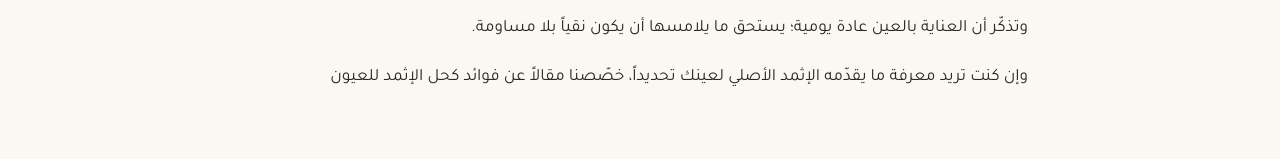
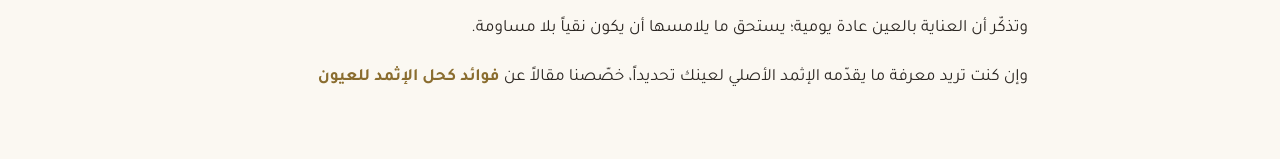
Before and after one commit to sulimn818/ithmid-almadinah, a plain HTML site: page blog/asli-vs-fake.html in a window 1280 px wide. Shown: the part 3491-3650 px from the top of the page. Drawn offline with Linux system fonts and the light colour scheme.

Commit message:
Update asli-vs-fake.html

```diff
--- a/blog/asli-vs-fake.html
+++ b/blog/asli-vs-fake.html
@@ -157,7 +157,7 @@ footer a{color:var(--gold)}
 <h2>خلاصة عملية قبل الشراء</h2>
 <p>لا تحتاج إلى خبير لتفرّق بين الأصلي والمقلّد؛ تحتاج فقط إلى دقيقة انتباه: انظر إلى اللون، جرّب القوام بين أصابعك، شمّ الرائحة، واسأل عن مصدر الحجر. اجتماع هذه العلامات يعطيك صورة واضحة. ولمن يريد اختصار الطريق، اختيار مصدر موثوق يذكر أن منتجه طبيعي 100% ومطحون من حجر الإثمد النقي هو أضمن بداية. يمكنك العودة إلى <a href="../index.html" style="color:var(--gold-deep);font-weight:700">الصفحة الرئيسية</a> للاطلاع على تفاصيل المنتج وصوره الكاملة.</p>
 <p>وتذكّر أن العناية بالعين عادة يومية؛ يستحق ما يلامسها أن يكون نقياً بلا مساومة.</p>
-  <p>وإن كنت تريد معرفة ما يقدّمه الإثمد الأصلي لعينك تحديداً، خصّصنا مقالاً عن <a href="eye-benefits.html">فوائد كحل الإثمد للعيون</a></p>
+  <p>وإن كنت تريد معرفة ما يقدّمه الإثمد الأصلي لعينك تحديداً، خصّصنا مقالاً عن <a href="eye-benefits.html" style="color:var(--gold-deep);font-weight:700">فوائد كحل الإثمد للعيون</a></p>
 </div>
 </article>
 
```
